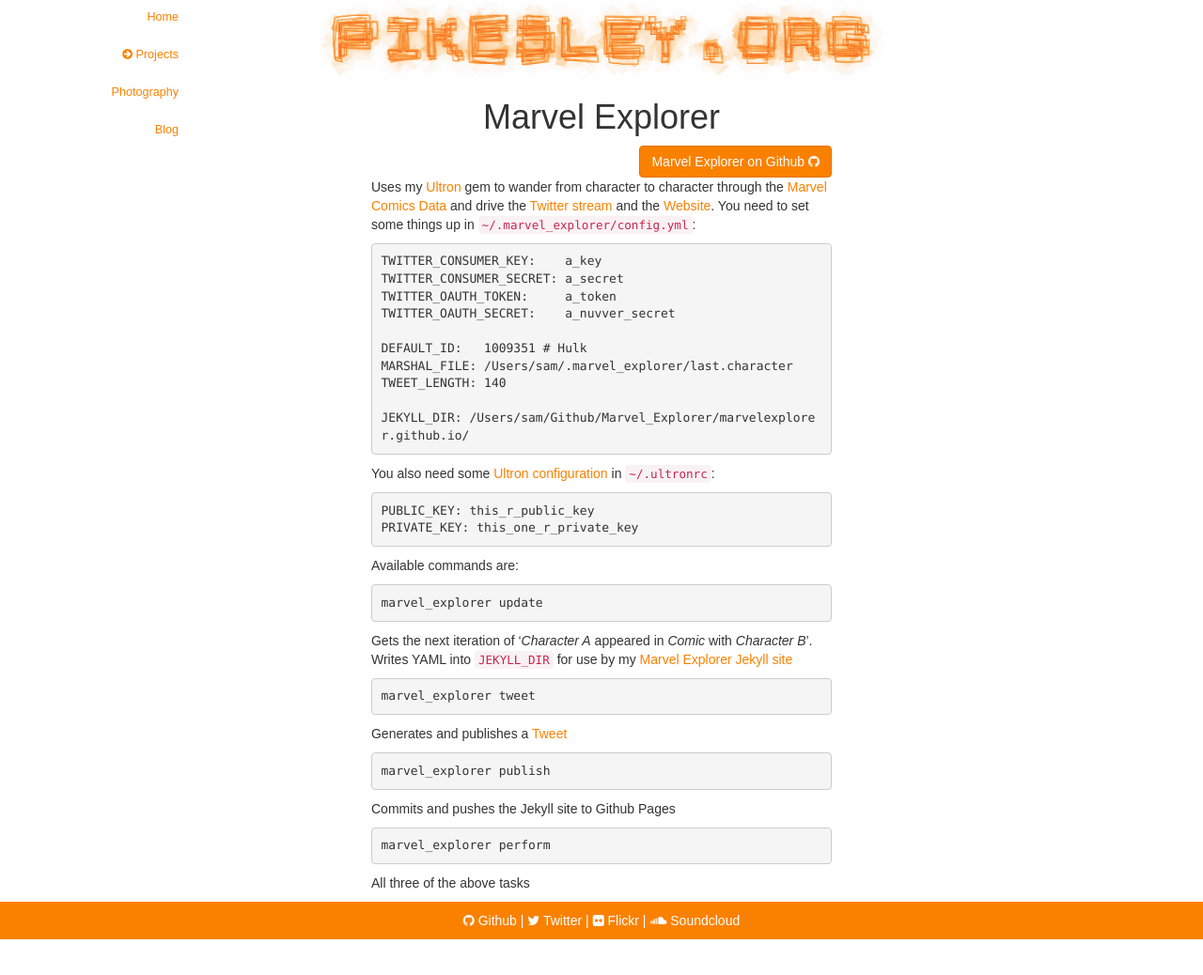
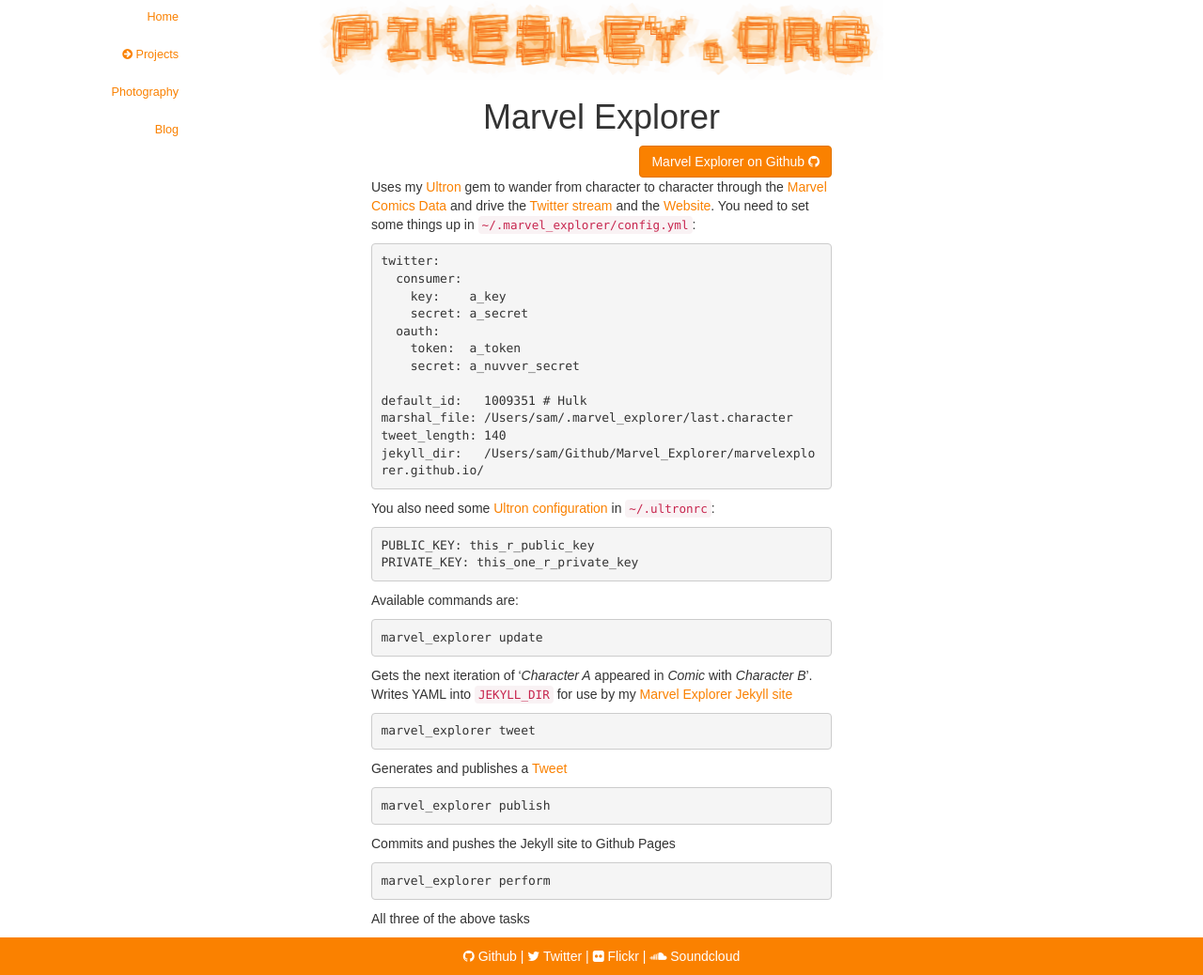
Before and after one commit to pikesley/pikesley.github.io, a Jekyll site: the page built from projects/marvel-explorer.md, in a window 1280 px wide. Shown: the whole page at 94% size. Built offline with Jekyll 4.4.1, drawn with Linux system fonts in a browser that asks for light colours; nearby versions of some CDN libraries; some web fonts are replaced; before the commit the page ends 1000 px from its top, so only the background shows below that; part of the change alters nothing that is shown.

Commit message:
New read

```diff
--- a/projects/marvel-explorer.md
+++ b/projects/marvel-explorer.md
@@ -5,16 +5,18 @@ github: marvelexplorer/marvel_explorer
 
 Uses my [Ultron](http://pikesley.org/projects/ultron) gem to wander from character to character through the [Marvel Comics Data](http://developer.marvel.com/) and drive the [Twitter stream](https://twitter.com/marvel_explorer) and the [Website](http://marvelexplorer.github.io/). You need to set some things up in `~/.marvel_explorer/config.yml`:
 
-    TWITTER_CONSUMER_KEY:    a_key
-    TWITTER_CONSUMER_SECRET: a_secret
-    TWITTER_OAUTH_TOKEN:     a_token
-    TWITTER_OAUTH_SECRET:    a_nuvver_secret
+    twitter:
+      consumer:
+        key:    a_key
+        secret: a_secret
+      oauth:
+        token:  a_token
+        secret: a_nuvver_secret
 
-    DEFAULT_ID:   1009351 # Hulk
-    MARSHAL_FILE: /Users/sam/.marvel_explorer/last.character
-    TWEET_LENGTH: 140
-
-    JEKYLL_DIR: /Users/sam/Github/Marvel_Explorer/marvelexplorer.github.io/
+    default_id:   1009351 # Hulk
+    marshal_file: /Users/sam/.marvel_explorer/last.character
+    tweet_length: 140
+    jekyll_dir:   /Users/sam/Github/Marvel_Explorer/marvelexplorer.github.io/
 
 You also need some [Ultron configuration](https://github.com/pikesley/ultron/blob/master/README.md) in `~/.ultronrc`:
 
```
